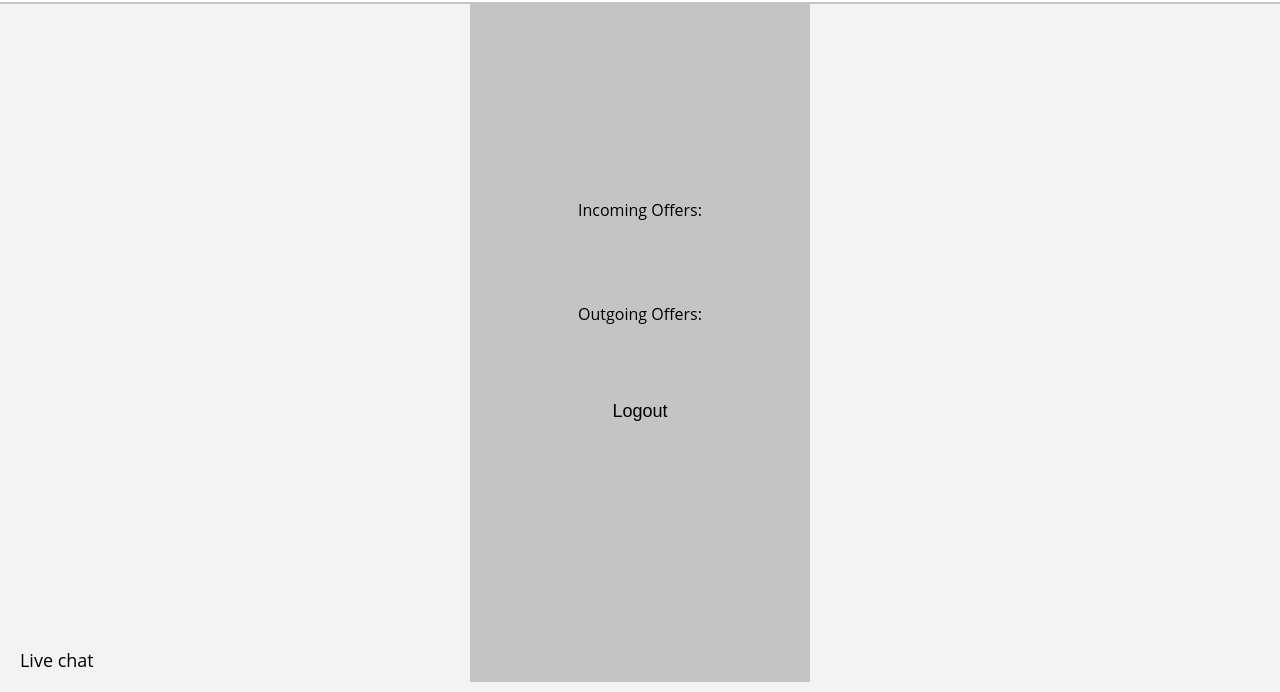
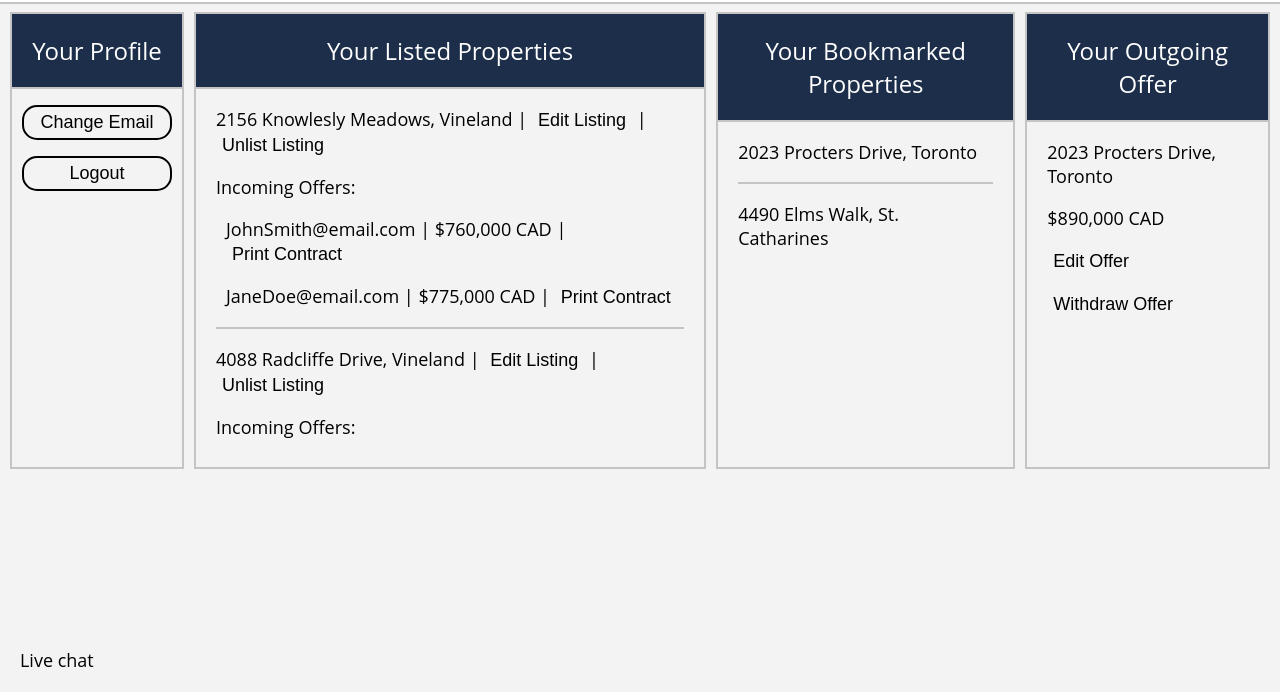
Before and after one commit to riley-v/MicaRiYa-Real-Estate, a plain HTML site: page logout.html in a window 1280 px wide. Shown: the part 108-800 px from the top of the page. Drawn offline with Linux system fonts and the light colour scheme.

Commit message:
Add files via upload

```diff
--- a/logout.html
+++ b/logout.html
@@ -25,9 +25,43 @@
 
     <div class="content">
         <div class="main-content">
-            <p>Incoming Offers:</p>
-            <p>Outgoing Offers:</p>
-            <div><button onclick="logout()" class="logout-button">Logout</button></div>
+            <div class="left-side">
+                <div class="subtitle">Your Profile</div>
+                <p><button class="unselected" style="width: 150px; font-size: 18px; margin-left: 10px; margin-right: 10px;">Change Email</button></p>
+                <p><button onclick="logout()" class="unselected" style="width: 150px; font-size: 18px; margin-left: 10px; margin-right: 10px;">Logout</button></p>
+            </div>
+
+            <div class="middle-left">
+                <div class="subtitle">Your Listed Properties</div>
+                <div class="subsection">
+                    <p>2156 Knowlesly Meadows, Vineland | <button class="simple">Edit Listing</button> | <button class="simple">Unlist Listing</button></p>
+                    <p>Incoming Offers:</p>
+                    <p style="padding-left: 10px;">JohnSmith@email.com | $760,000 CAD | <button class="simple">Print Contract</button></p>
+                    <p style="padding-left: 10px;">JaneDoe@email.com | $775,000 CAD | <button class="simple">Print Contract</button></p>
+                    <p class = "line"></p>
+                    <p>4088 Radcliffe Drive, Vineland | <button class="simple">Edit Listing</button> | <button class="simple">Unlist Listing</button></p>
+                    <p>Incoming Offers:</p>
+                </div>
+            </div>
+
+            <div class="middle-right">
+                <div class="subtitle">Your Bookmarked Properties</div>
+                <div class="subsection">
+                    <p><a class="address" href="house.html">2023 Procters Drive, Toronto</a></p>
+                    <p class = "line"></p>
+                    <p><a class="address" href="house.html">4490 Elms Walk, St. Catharines</a></p>
+                </div>
+            </div>
+
+            <div class="right-side">
+                <div class="subtitle">Your Outgoing Offer</div>
+                <div class="subsection">
+                    <p><a class="address" href="house.html">2023 Procters Drive, Toronto</a></p>
+                    <p>$890,000 CAD</p>
+                    <p><button class="simple">Edit Offer</button></p>
+                    <p><button class="simple">Withdraw Offer</button></p>
+                </div>
+            </div>
         </div>
 
         <div class="chat-popup" id="chat-window">
@@ -56,8 +90,7 @@
 
         function logout(){
             localStorage.setItem("log-status", "out");
-            localStorage.setItem("new-mode", "buy");
-            window.location.href = "buy.html";
+            window.location.href = "index.html";
         }
 
         function openChat() {
--- a/style/house-style.css
+++ b/style/house-style.css
@@ -5,13 +5,54 @@
 }
 
 .subtitle {
-    padding-top: 20px;
-    padding-bottom: 20px;
-    font-size: 24px;
-    text-align: center;
+    height: 50px;
+    display: flex;
+    flex-direction: row;
+    justify-content: space-between;
     color: white;
     background: #1c2e4a;
     border-bottom: 2px solid #c4c4c4;
+}
+
+.subtitle-container {
+    height: 50px;
+    font-size: 24px;
+    display: flex;
+    align-items: center;
+    justify-content: center;
+}
+
+.heart-container {
+    height: 50px;
+    display: flex;
+    align-items: center;
+    justify-content: center;
+}
+
+.unfavorite {
+    border-radius: 15px;
+    border: none;
+    font-size: 34px;
+    color: white;
+    background: none;
+}
+
+.unfavorite:hover {
+    font-size: 36px;
+    cursor: pointer;
+}
+
+.favorite {
+    border-radius: 15px;
+    border: none;
+    font-size: 34px;
+    color: red;
+    background: none;
+}
+
+.favorite:hover {
+    font-size: 36px;
+    cursor: pointer;
 }
 
 .gallery {
--- a/style/index-style.css
+++ b/style/index-style.css
@@ -15,7 +15,7 @@
 .logo {
     font-size: 48px;
     color: #1c2e4a;
-    padding-bottom: 50px;
+    padding-bottom: 100px;
 }
 
 .location-search {
--- a/style/login-style.css
+++ b/style/login-style.css
@@ -1,34 +1,33 @@
 .main-content {
-    width: 300px;
+    width: 500px;
     display: flex;
     flex-direction: column;
-    position: absolute;
-    justify-content: center;
-    align-items: center;
-    padding: 20px;
+    position: relative;
+    text-align: center;
+    padding-bottom: 10px;
+    margin-left: auto;
+    margin-right: auto;
+    margin-bottom: 10px;
+    border: 2px solid #c4c4c4;
     z-index: 1;
-    background: #c4c4c4;
-    top: 60px;
-    bottom: 10px;
-    left: 50%;
-    margin-left: -170px;
 }
 
-.login-button {
-    height: 40px;
-    font-size: 18px;
-    border: none;
-    color: black;
-    background: none;
-    margin-bottom: 20px;
-}
-
-.login-button:hover{
+.subtitle {
+    padding-top: 20px;
+    padding-bottom: 20px;
+    padding-left: 10px;
+    padding-right: 10px;
+    font-size: 24px;
+    text-align: center;
     color: white;
-    background: #3d8aff;
+    background: #1c2e4a;
+    border-bottom: 2px solid #c4c4c4;
 }
 
 .login-field{
     font-size: 18px;
-    margin-bottom: 20px;
 }
+
+.line {
+    border-bottom: 2px solid #c4c4c4;
+}
--- a/style/logout-style.css
+++ b/style/logout-style.css
@@ -1,30 +1,85 @@
 .main-content {
-    width: 300px;
     display: flex;
-    flex-direction: column;
-    position: absolute;
-    justify-content: center;
-    align-items: center;
-    padding: 20px;
+    flex-direction: row;
+    position: relative;
+    justify-content: space-around;
+    margin-bottom: 10px;
+    margin-left: 10px;
+    margin-right: 10px;
+    gap: 10px;
     z-index: 1;
-    background: #c4c4c4;
-    top: 60px;
-    bottom: 10px;
-    left: 50%;
-    margin-left: -170px;
-    gap: 50px;
 }
 
-.logout-button {
-    height: 40px;
+.left-side{
+    padding-bottom: 10px;
+    flex-direction: column;
+    justify-content: center;
+    text-align: center;
+    border: 2px solid #c4c4c4;
+}
+
+.middle-left{
+    padding-bottom: 10px;
+    flex-direction: column;
+    justify-content: center;
+    text-align: center;
+    border: 2px solid #c4c4c4;
+}
+
+.middle-right{
+    padding-bottom: 10px;
+    flex-direction: column;
+    justify-content: center;
+    text-align: center;
+    border: 2px solid #c4c4c4;
+}
+
+.right-side{
+    padding-bottom: 10px;
+    flex-direction: column;
+    justify-content: center;
+    text-align: center;
+    border: 2px solid #c4c4c4;
+}
+
+.subtitle {
+    padding-top: 20px;
+    padding-bottom: 20px;
+    padding-left: 10px;
+    padding-right: 10px;
+    font-size: 24px;
+    text-align: center;
+    color: white;
+    background: #1c2e4a;
+    border-bottom: 2px solid #c4c4c4;
+}
+
+.subsection {
+    padding-left: 20px;
+    padding-right: 20px;
+    flex-direction: column;
+    justify-content: center;
     font-size: 18px;
+    text-align: left;
+}
+
+.simple {
+    border-radius: 15px;
     border: none;
+    font-size: 18px;
     color: black;
     background: none;
-    margin-bottom: 20px;
 }
 
-.logout-button:hover{
+.simple:hover{
+    background: #1c2e4a;
     color: white;
-    background: #3d8aff;
 }
+
+.line {
+    border-bottom: 2px solid #c4c4c4;
+}
+
+.address:hover {
+    color: #82b4ff;
+}
--- a/style/style.css
+++ b/style/style.css
@@ -13,7 +13,6 @@ body {
 
 a {
     text-decoration: none;
-    color: black;
 }
 
 .header {
@@ -91,6 +90,10 @@ a {
     margin-top: 120px;
 }
 
+a {
+    color: black;
+}
+
 /* The popup chat - hidden by default */
 .chat-popup {
     width: 300px;
```
Also changed, not shown: house.html (+18 -1 lines), index.html (+1 -1 lines), login.html (+14 -8 lines).
